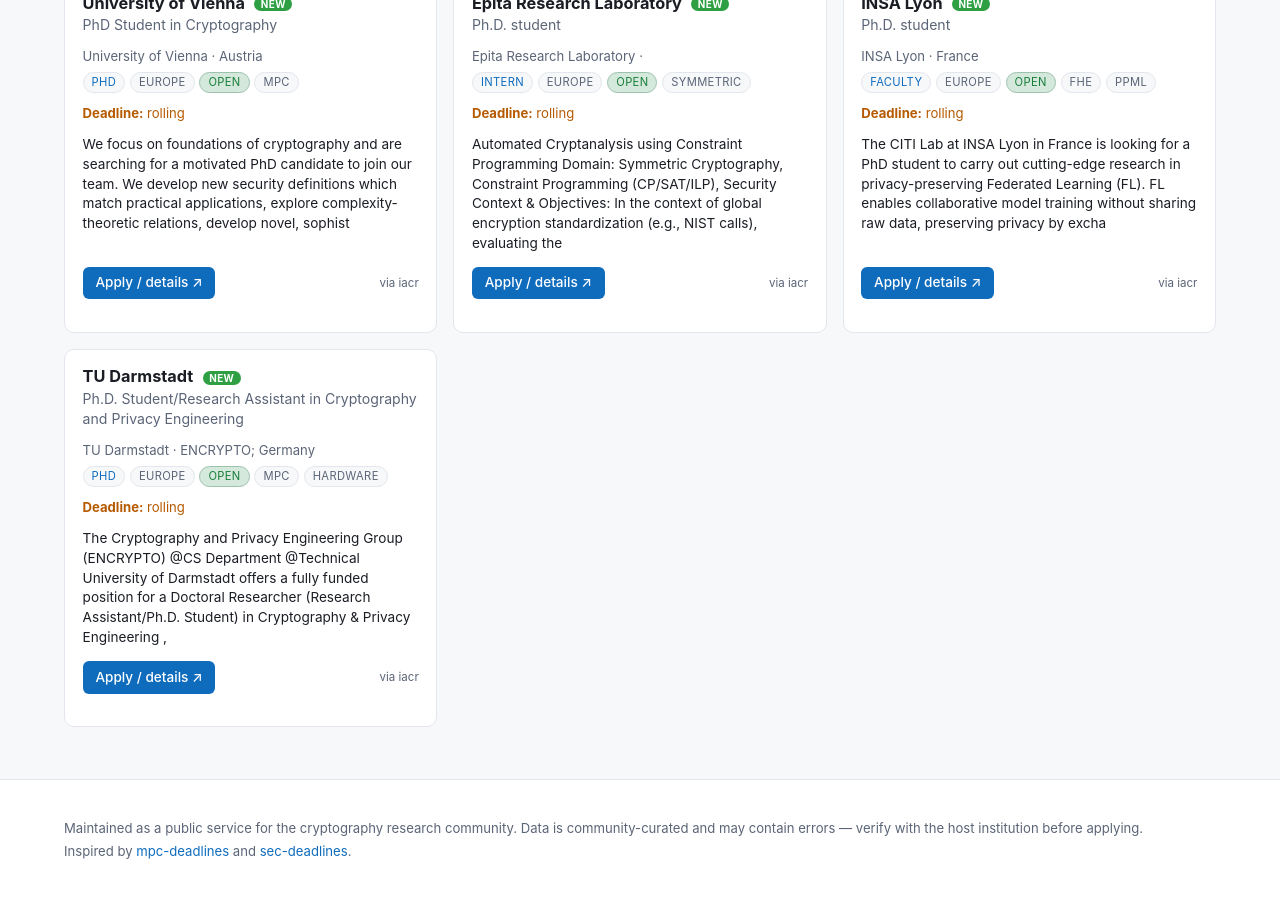
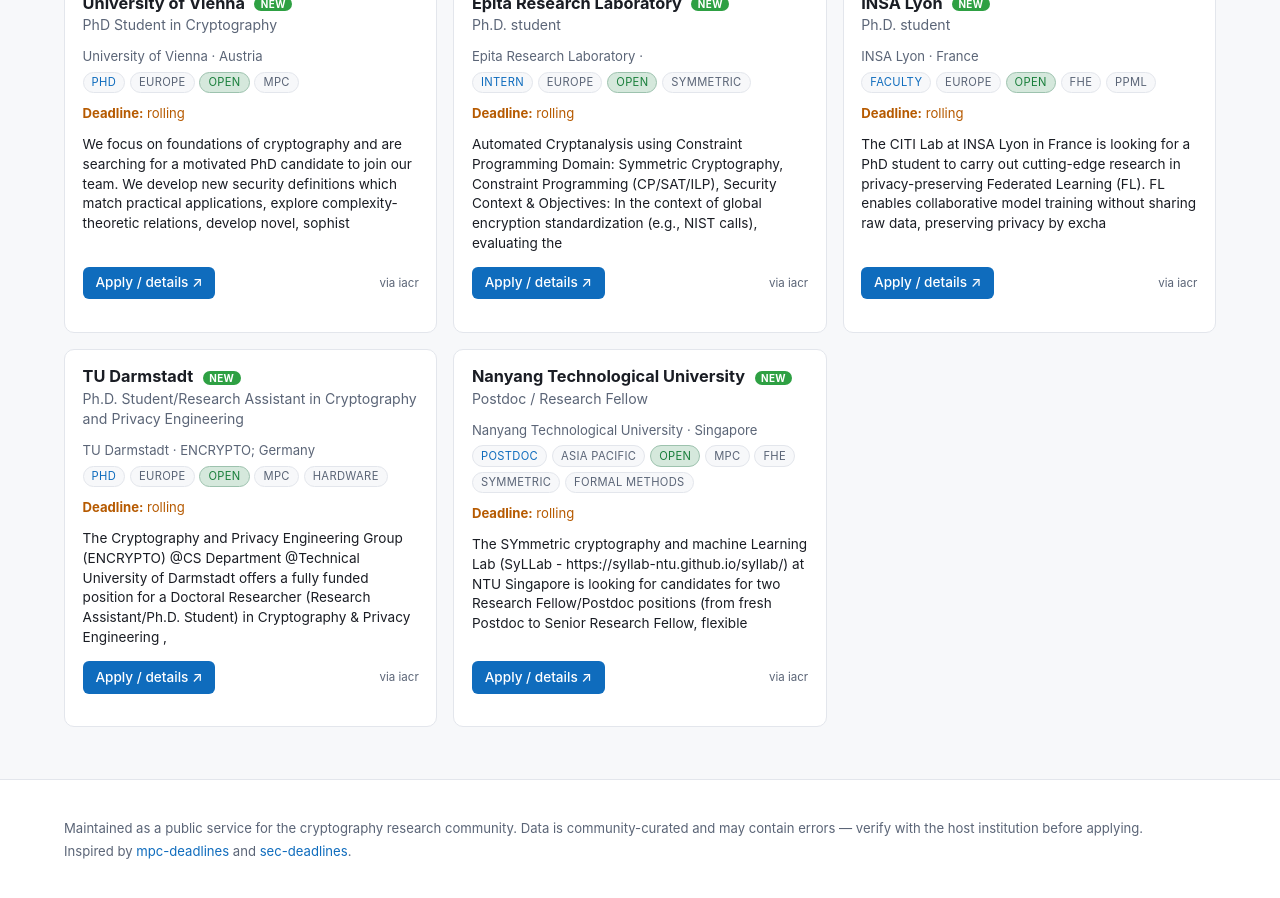
Before and after one commit to ck-chaudhary/crypto-jobs, a Jekyll site: the page built from crypto-jobs/index.html, in a window 1280 px wide and 900 px high, scrolled down 14384 px. Built offline with Jekyll 4.4.1, drawn with Linux system fonts in a browser that asks for light colours; some of the changed text lies outside the part shown.

Commit message:
chore(positions): auto-append new IACR jobs board entries

```diff
--- a/crypto-jobs/_data/positions.yml
+++ b/crypto-jobs/_data/positions.yml
@@ -1847,3 +1847,25 @@
     Researcher (Research Assistant/Ph.D. Student) in Cryptography & Privacy Engineering
     , '
   source: iacr
+
+# ---------------- AUTO-APPENDED from IACR jobs board (2026-06-22) ----------------
+- name: Nanyang Technological University
+  role: Postdoc / Research Fellow
+  type: postdoc
+  region: asia_pacific
+  country: Singapore
+  institution: Nanyang Technological University
+  link: https://iacr.org/jobs/item/4232
+  deadline: rolling
+  posted: '2026-06-20'
+  added: '2026-06-22'
+  area:
+  - mpc
+  - fhe
+  - symmetric
+  - formal_methods
+  status: open
+  note: The SYmmetric cryptography and machine Learning Lab (SyLLab - https://syllab-ntu.github.io/syllab/)
+    at NTU Singapore is looking for candidates for two Research Fellow/Postdoc positions
+    (from fresh Postdoc to Senior Research Fellow, flexible
+  source: iacr
```
